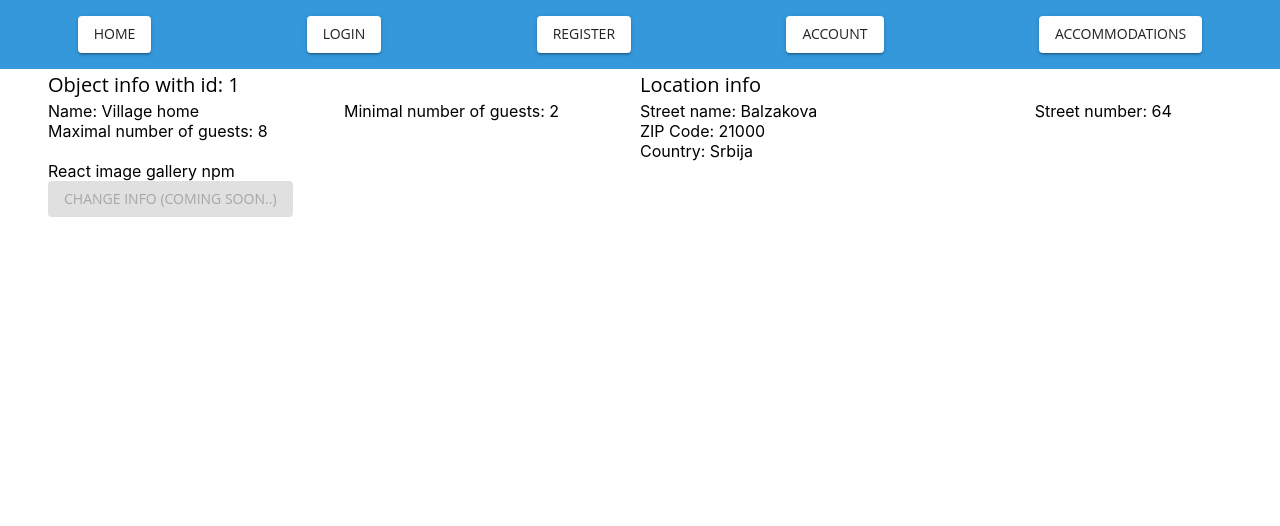
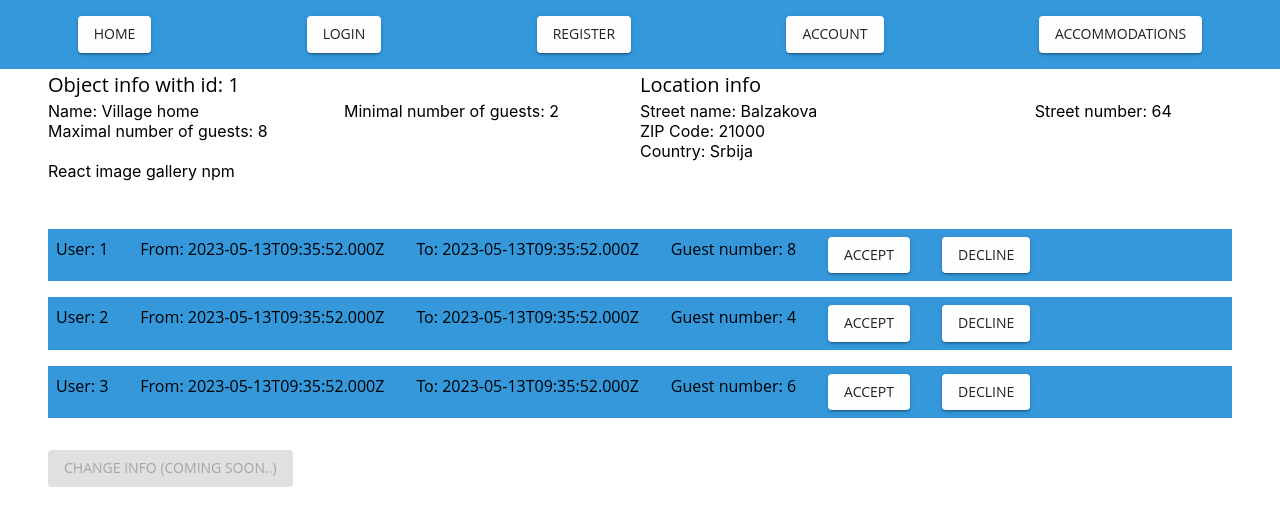
Before and after one commit to rruzicic/globetrotter, a React (Create React App) app in the folder bnb/frontend/bnb-frontend/: page /accommodationInfo/1 in a window 1280 px wide. Shown: the top 526 px of the page. Built offline with nearby package versions, Linux system fonts and the light colour scheme; the HTML template or start-up script is replaced by a standard one.

Commit message:
add accomodation info page

```diff
--- /dev/null
+++ b/bnb/frontend/bnb-frontend/src/components/accommodationManagement/RequestCard.jsx
@@ -0,0 +1,29 @@
+import { Stack, Typography, Button } from "@mui/material";
+import theme from "../../theme";
+
+const RequestCard = ({ requestId, userId, startDate, endDate, guestNumber, accept, decline }) => {
+    return (
+        <Stack spacing={4} direction={"row"} bgcolor={theme.palette.primary.main} sx={{ padding: '0.5rem' }}>
+            <Typography variant="body1">
+                User: {userId}
+            </Typography>
+            <Typography variant="body1">
+                From: {startDate.toISOString()}
+            </Typography>
+            <Typography variant="body1">
+                To: {endDate.toISOString()}
+            </Typography>
+            <Typography variant="body1">
+                Guest number: {guestNumber}
+            </Typography>
+            <Button variant="contained" color="secondary" onClick={() => accept(requestId)}>
+                Accept
+            </Button>
+            <Button variant="contained" color="secondary" onClick={() => decline(requestId)}>
+                Decline
+            </Button>
+        </Stack>
+    );
+}
+
+export default RequestCard;
--- a/bnb/frontend/bnb-frontend/src/pages/AccommodationInfoPage.jsx
+++ b/bnb/frontend/bnb-frontend/src/pages/AccommodationInfoPage.jsx
@@ -1,10 +1,12 @@
 import { useEffect, useState } from "react";
 import { useParams } from "react-router";
 import { Grid, Typography, Button } from "@mui/material";
+import RequestCard from "../components/accommodationManagement/RequestCard";
 
 const AccommodationInfoPage = () => {
     const { id } = useParams()
     const [objectInfo, setObjectInfo] = useState()
+    const [requests, setRequests] = useState([])
     useEffect(() => {
         //TODO: fetch object info by id
         setObjectInfo(
@@ -18,7 +20,39 @@ const AccommodationInfoPage = () => {
                 country: 'Srbija'
             }
         )
+        setRequests(
+            [{
+                userId: '1',
+                requestId: '1',
+                startDate: new Date(),
+                endDate: new Date(),
+                numberOfGuests: 8
+            },
+            {
+                userId: '2',
+                requestId: '2',
+                startDate: new Date(),
+                endDate: new Date(),
+                numberOfGuests: 4
+            },
+            {
+                userId: '3',
+                requestId: '3',
+                startDate: new Date(),
+                endDate: new Date(),
+                numberOfGuests: 6
+            }]
+        )
     }, [])
+
+    const acceptReservation = (id) => {
+        //TODO: send to BE
+        console.log('Accepted ' + id);
+    }
+    const declineReservation = (id) => {
+        //TODO: send to BE
+        console.log('Declined ' + id);
+    }
 
     return (
         <Grid container>
@@ -64,9 +98,20 @@ const AccommodationInfoPage = () => {
                 )
             }
             <Grid item xs={12}>
-                    React image gallery npm
+                React image gallery npm
             </Grid>
-            <Grid item xs={12}>
+            <Grid container spacing={2} mt={4}>
+                {
+                    requests && requests.map((request) => {
+                        return (
+                            <Grid item xs={12}>
+                                <RequestCard requestId={request.requestId} accept={acceptReservation} decline={declineReservation} userId={request.userId} startDate={request.startDate} endDate={request.endDate} guestNumber={request.numberOfGuests} />
+                            </Grid>
+                        )
+                    })
+                }
+            </Grid>
+            <Grid item xs={12} mt={4}>
                 <Button variant="contained" color="primary" disabled>
                     Change info (coming soon..)
                 </Button>
```
